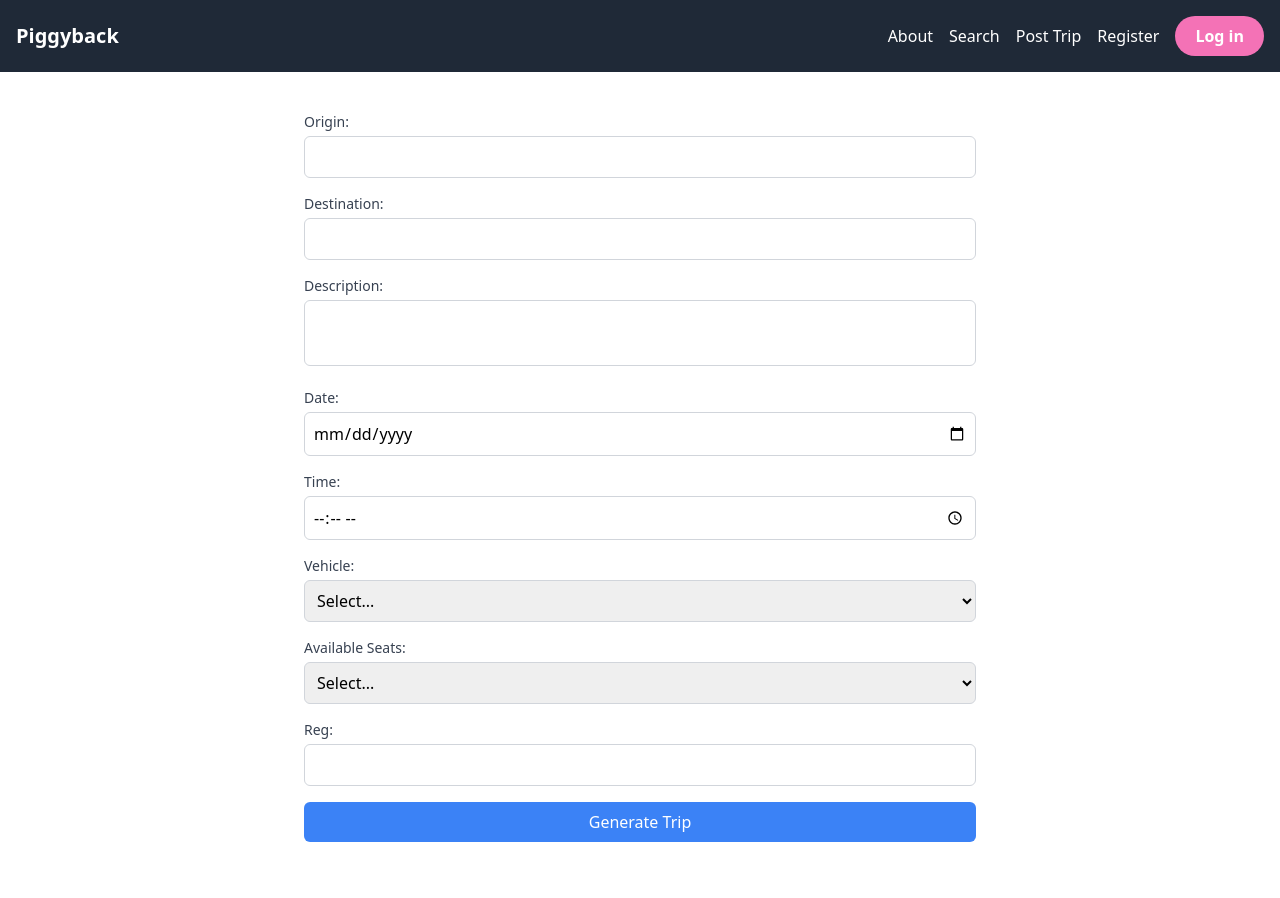
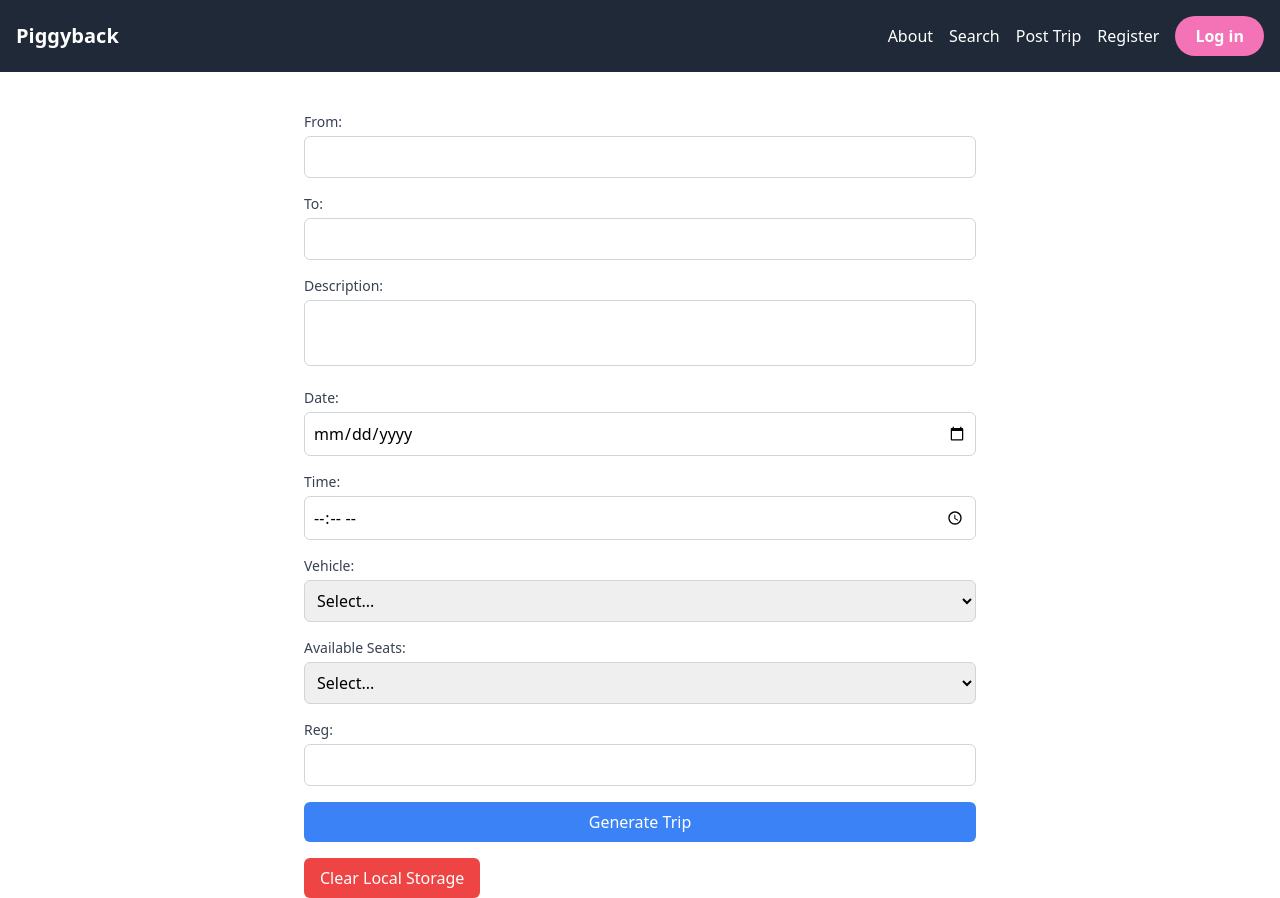
Before and after one commit to Technigo/final-boiler-plate-monorepo, a React (Vite) app in the folder frontend/: page /posttrip in a window 1280 px wide. Before the commit the page ends 842 px from the top, so only its background shows below. Built offline with nearby package versions, Linux system fonts and the light colour scheme.

Commit message:
More TripGenerator testing

```diff
--- a/frontend/src/components/TripGenerator.jsx
+++ b/frontend/src/components/TripGenerator.jsx
@@ -2,8 +2,8 @@ import { useState, useEffect } from "react";
 
 export const TripGenerator = () => {
   const [formData, setFormData] = useState({
-    origin: "",
-    destination: "",
+    from: "",
+    to: "",
     description: "",
     date: "",
     time: "",
@@ -35,8 +35,8 @@ export const TripGenerator = () => {
     e.preventDefault();
 
     if (
-      !formData.origin ||
-      !formData.destination ||
+      !formData.from ||
+      !formData.to ||
       !formData.description ||
       !formData.date ||
       !formData.time ||
@@ -52,8 +52,8 @@ export const TripGenerator = () => {
 
     const newTrip = {
       id: Date.now(),
-      origin: formData.origin,
-      destination: formData.destination,
+      from: formData.from,
+      to: formData.to,
       description: formData.description,
       date: formData.date,
       time: formData.time,
@@ -67,8 +67,8 @@ export const TripGenerator = () => {
     setTrips([...trips, newTrip]);
 
     setFormData({
-      origin: "",
-      destination: "",
+      from: "",
+      to: "",
       description: "",
       date: "",
       time: "",
@@ -80,20 +80,25 @@ export const TripGenerator = () => {
     setLoading(false);
   };
 
+  const clearLocalStorage = () => {
+    localStorage.clear();
+    setTrips([]);
+  };
+
   return (
     <div className="mt-10 max-w-2xl mx-auto">
       <form onSubmit={handleSubmit} className="space-y-4">
         <div>
           <label
-            htmlFor="origin"
+            htmlFor="from"
             className="block text-sm font-medium text-gray-700">
-            Origin:
+            From:
           </label>
           <input
             type="text"
-            id="origin"
-            name="origin"
-            value={formData.origin}
+            id="from"
+            name="from"
+            value={formData.from}
             onChange={handleChange}
             className="mt-1 p-2 w-full border border-gray-300 rounded-md focus:outline-none focus:border-blue-500"
           />
@@ -101,15 +106,15 @@ export const TripGenerator = () => {
 
         <div>
           <label
-            htmlFor="destination"
+            htmlFor="to"
             className="block text-sm font-medium text-gray-700">
-            Destination:
+            To:
           </label>
           <input
             type="text"
-            id="destination"
-            name="destination"
-            value={formData.destination}
+            id="to"
+            name="to"
+            value={formData.to}
             onChange={handleChange}
             className="mt-1 p-2 w-full border border-gray-300 rounded-md focus:outline-none focus:border-blue-500"
           />
@@ -241,25 +246,32 @@ export const TripGenerator = () => {
         </button>
       </form>
 
+      <button
+        onClick={clearLocalStorage}
+        className="mt-4 bg-red-500 text-white px-4 py-2 rounded-md hover:bg-red-700 focus:outline-none focus:ring focus:border-red-300">
+        Clear Local Storage
+      </button>
+
       {trips.length > 0 && (
         <div className="mt-8 space-y-4">
           <h1 className="text-xl font-bold">Trips</h1>
           {trips.map((trip) => (
-            <div key={trip.id} className="bg-green-200 p-4 rounded-md">
-              <h3 className="text-lg font-bold text-black">
-                {trip.origin} to {trip.destination}
+            <div key={trip.id} className="bg-blue-50 p-4 rounded-md">
+              <h3 className="text-lg font-bold text-gray-900">
+                From {trip.from} to {trip.to}
               </h3>
               <p className="text-gray-700 truncate">{trip.description}</p>
               <p className="text-gray-500 mt-1">Date: {trip.date}</p>
               <p className="text-gray-500 mt-1">Time: {trip.time}</p>
               <p className="text-gray-500 mt-1">Vehicle: {trip.vehicle}</p>
-              <p className="text-gray-900 mt-1 bg-white p-1 rounded-sm text-xs font-bold border border-gray-900 inline-block w-auto">
+              <p className="text-gray-900 mt-1 bg-white px-1 rounded-md text-xl font-semibold border border-gray-900 inline-block w-auto">
                 {trip.reg}
               </p>
               <p className="text-gray-500 mt-1">
                 Available Seats: {trip.availableSeats}
               </p>
-              <p className="text-green-700 text-xs mt-3">Trip ID: {trip.id}</p>
+              <p className="text-gray-500 mt-1">Users booked on trip: 🟡🟣</p>
+              <p className="text-gray-700 text-xs mt-3">Trip ID: {trip.id}</p>
             </div>
           ))}
         </div>
```
